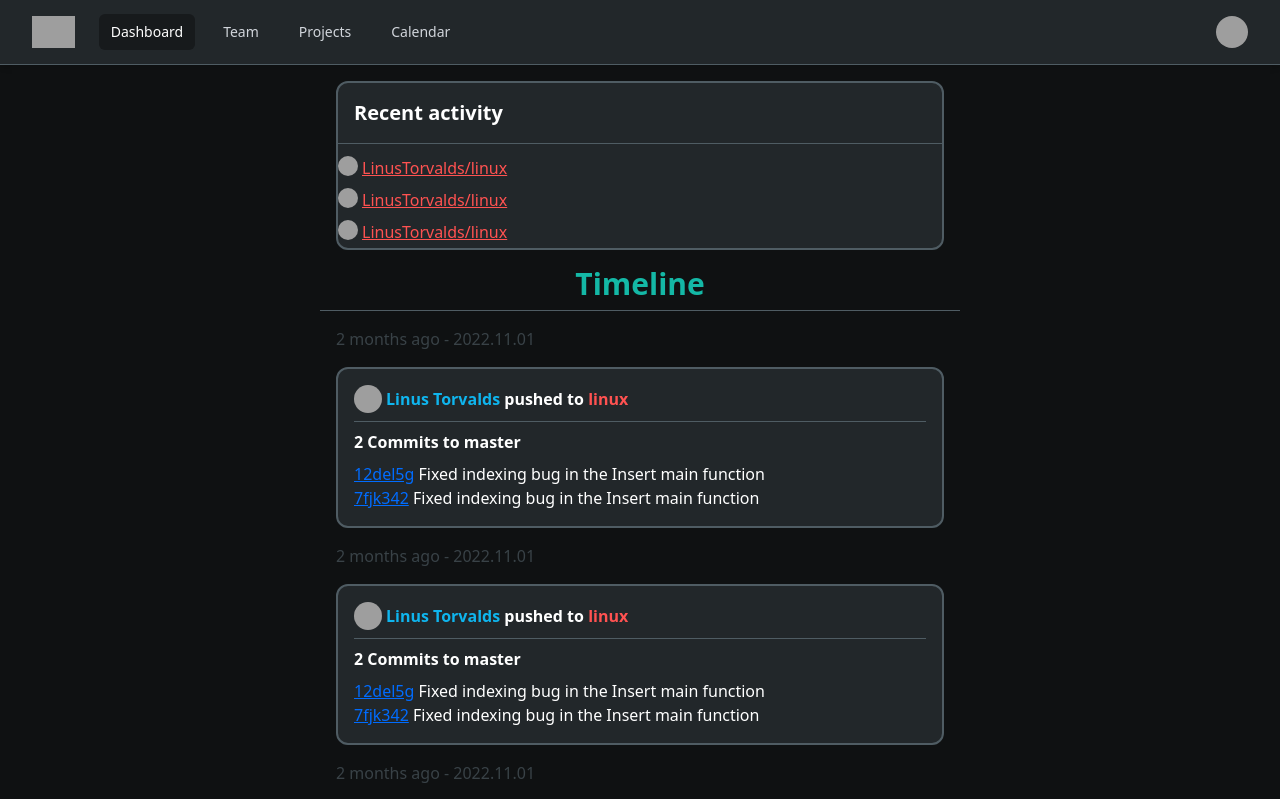
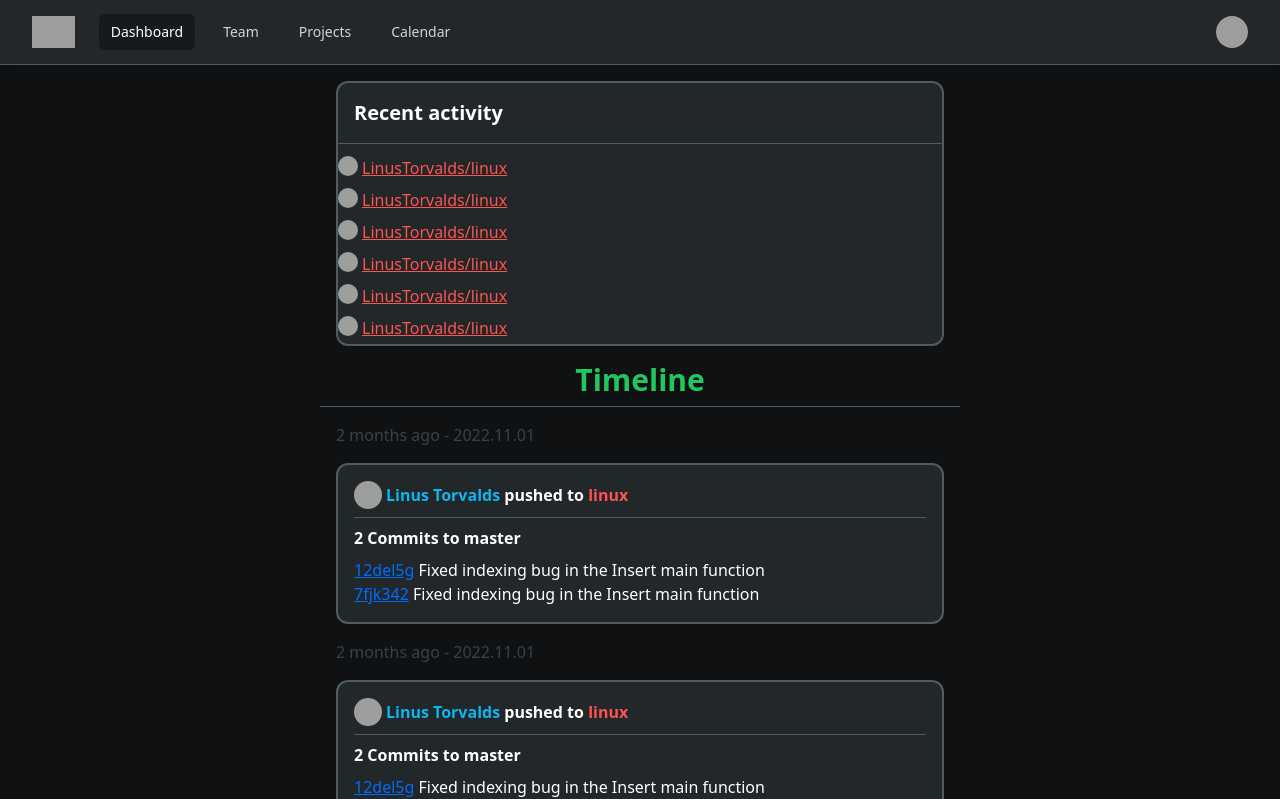
Before and after one commit to SnekAtMiskolc/Magitian, a SvelteKit app: page / in a window 1280 px wide. Shown: the top 799 px of the page. Built offline with nearby package versions, Linux system fonts and the light colour scheme; grey boxes are pictures that could not be loaded; some icons are missing.

Commit message:
Some edits

```diff
--- a/src/routes/+page.svelte
+++ b/src/routes/+page.svelte
@@ -12,9 +12,12 @@
                 <RepoChip></RepoChip>
                 <RepoChip></RepoChip>
                 <RepoChip></RepoChip>
+                <RepoChip></RepoChip>
+                <RepoChip></RepoChip>
+                <RepoChip></RepoChip>
             </RecentActivity>
 
-                <h1 class="m-2 text-teal-500 font-bold text-3xl text-center">Timeline</h1>
+                <h1 class="m-2 text-green-500 font-bold text-3xl text-center">Timeline</h1>
                 <hr class="border-spcx-400">
 
             <div id="timeline" class="">
```
